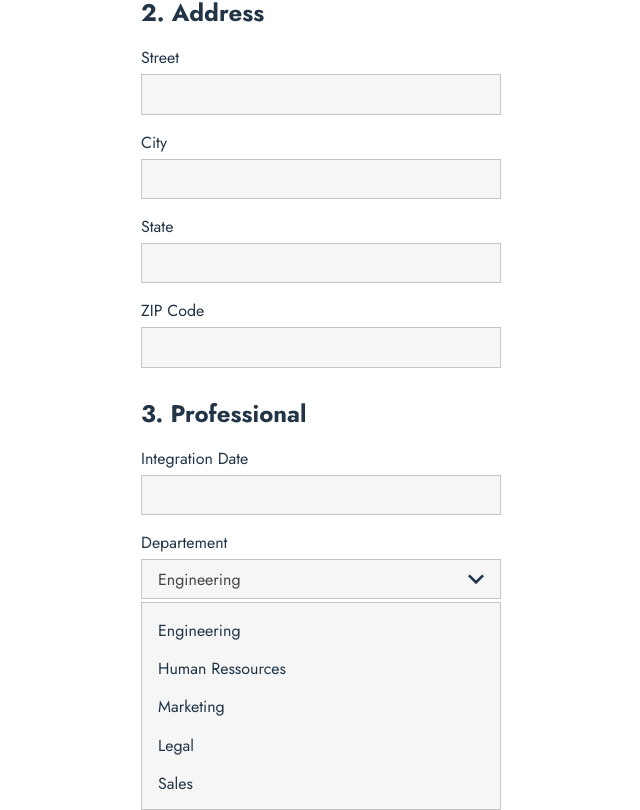
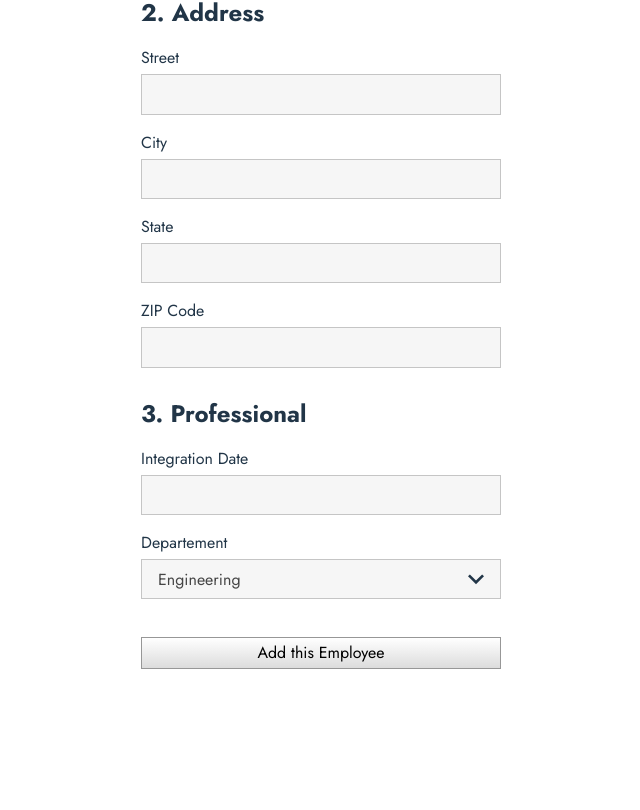
Before and after one commit to ask0ldd/P14-JQuery2ReactPluginsConversion, a React (Vite) app: page / in a window 1280 px wide. Shown: the part 404-1214 px from the top of the page, without its empty margins (319-959 px from the left). After the commit the page ends 1105 px from the top, so only its background shows below. Built offline with nearby package versions, Linux system fonts and the light colour scheme.

Commit message:
custom select options onclick > OK

```diff
--- a/src/components/CustomSelect/CustomSelect.tsx
+++ b/src/components/CustomSelect/CustomSelect.tsx
@@ -6,10 +6,11 @@ import {createContext, useState} from 'react'
 function CustomSelect({options, selectId} : IProps){ /* select id to integrated to various keys identifiers */
 
     const [activeOption, setActiveOption] = useState(options[0])
+    const [optionsListVisibility, setOptionsListVisibility] = useState(false)
 
     return(
         <div className="selectContainer">
-            <SelectContext.Provider value={{selectId, options, activeOption, setActiveOption}}>
+            <SelectContext.Provider value={{selectId, options, activeOption, optionsListVisibility, setActiveOption, setOptionsListVisibility}}>
                 <SelectLabel/>
                 <OptionsList/>
             </SelectContext.Provider>
@@ -19,7 +20,13 @@ function CustomSelect({options, selectId} : IProps){ /* select id to integrated
 
 export default CustomSelect
 
-export const SelectContext = createContext<ISelectContext>({selectId : '', options : []})
+export const SelectContext = createContext<ISelectContext>({
+    selectId : '',
+    options : [],
+    optionsListVisibility : false,
+    setActiveOption : () => false,
+    setOptionsListVisibility : () => false
+})
 
 interface IOption{
     label : string
@@ -35,7 +42,9 @@ interface ISelectContext{
     selectId : string
     options : Array<IOption>
     activeOption? : IOption
-    setActiveOption?(option : IOption) : void
+    optionsListVisibility : boolean
+    setActiveOption(option : IOption) : void
+    setOptionsListVisibility(bool : boolean) : void
 }
 
 /*
--- a/src/components/CustomSelect/OptionsList.tsx
+++ b/src/components/CustomSelect/OptionsList.tsx
@@ -4,14 +4,17 @@ import { SelectContext } from './CustomSelect'
 
 function OptionsList(){
 
-    const {selectId, options, activeOption} = useContext(SelectContext)
+    const {selectId, options, activeOption, setActiveOption, optionsListVisibility} = useContext(SelectContext)
 
     /* li key should have a specific string added => the name of the component, pass as props at select creation then add in each key of each subcompo */
 
+    console.log(optionsListVisibility)
+    console.log(activeOption)
+
     return(
-        <ul tabIndex={-1} id="customListbox" aria-labelledby="customSelectLabel" className="customSelectOptionsContainer" role="listbox">
-            {options.map((option, index) => <li key={selectId+'-option-'+index} value={option.value}>{option.label}</li>)}
-        </ul>
+        optionsListVisibility ? <ul tabIndex={-1} id="customListbox" aria-labelledby="customSelectLabel" className="customSelectOptionsContainer" role="listbox">
+            {options.map((option, index) => <li onClick={() => setActiveOption(options[index])} key={selectId+'-option-'+index} value={option.value}>{option.label}</li>)}
+        </ul> : <></>
     )
 }
 
--- a/src/components/CustomSelect/SelectLabel.tsx
+++ b/src/components/CustomSelect/SelectLabel.tsx
@@ -5,11 +5,11 @@ import '../../style/select/SelectLabel.css'
 
 function SelectLabel(){
 
-    const {activeOption} = useContext(SelectContext)
+    const {activeOption, optionsListVisibility, setOptionsListVisibility} = useContext(SelectContext)
 
     // update active descendant
     return(
-        <span tabIndex={0} aria-controls="customListbox" id="customSelectLabel" role="combobox"
+        <span onClick={() => {if(setOptionsListVisibility) setOptionsListVisibility(!optionsListVisibility)}} tabIndex={0} aria-controls="customListbox" id="customSelectLabel" role="combobox"
         aria-haspopup="listbox" aria-activedescendant={activeOption?.value}
         aria-expanded="false" className="customSelectLabel">
             {activeOption?.label}
```
